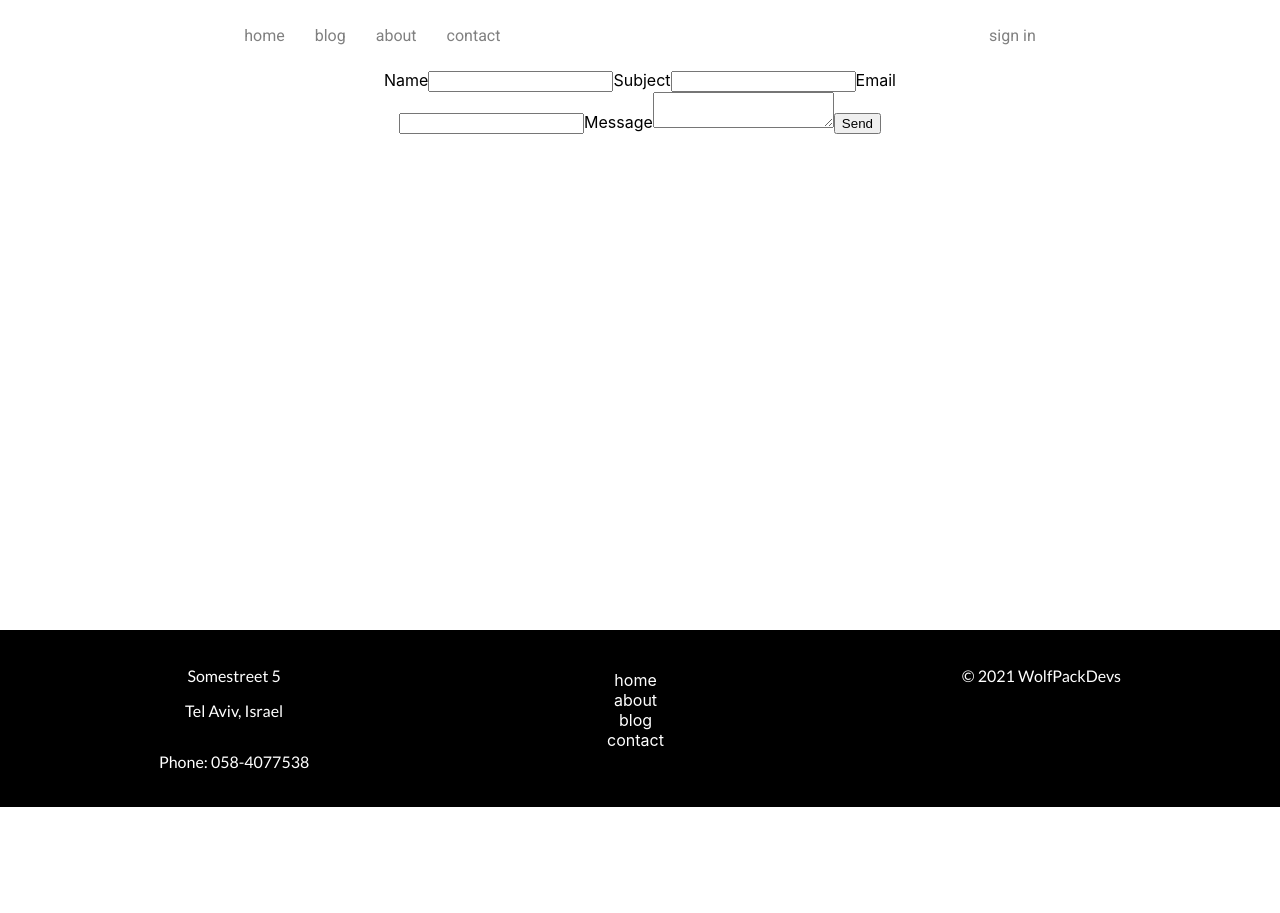
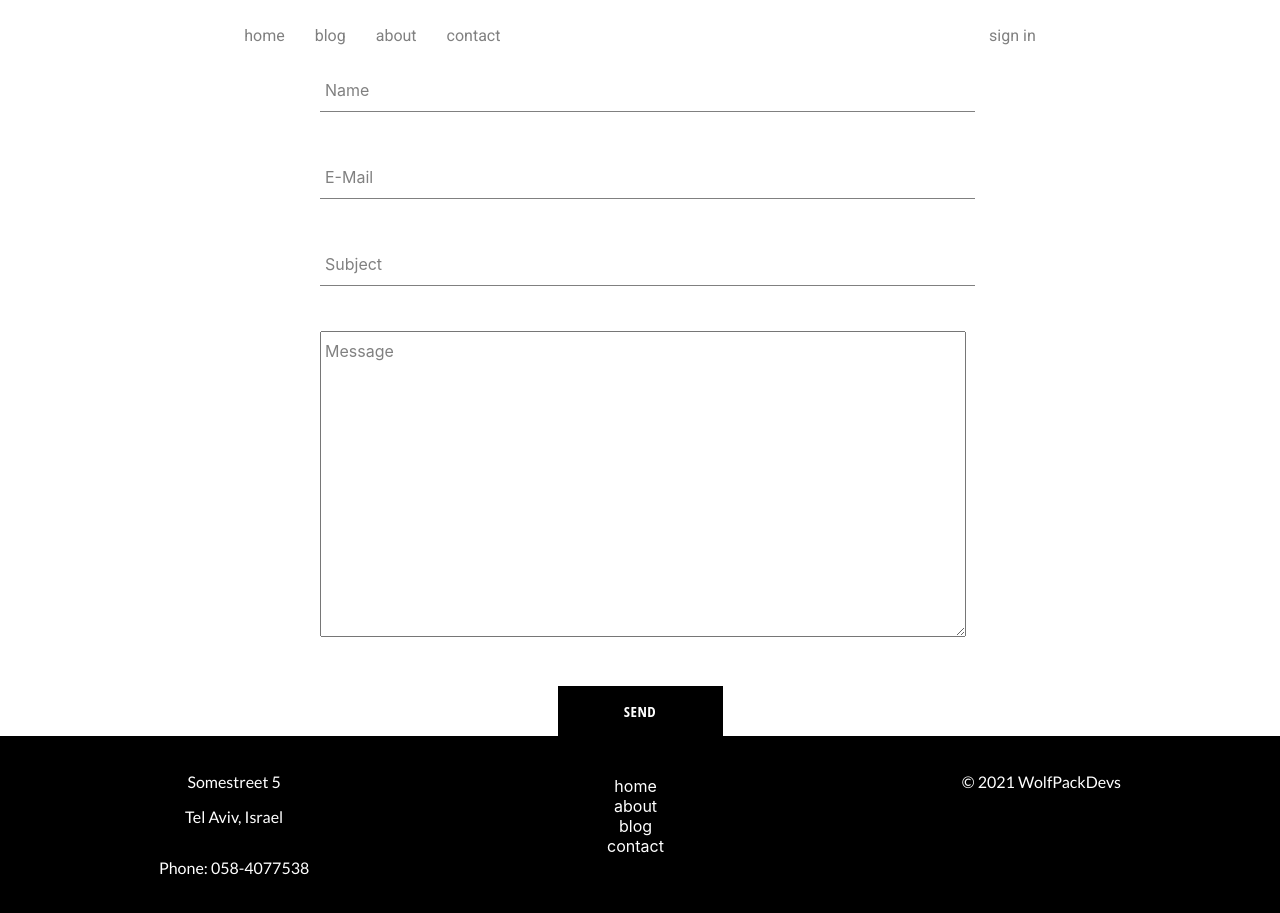
Before and after one commit to wolfpackdevs/wolfpackwebsite, a React (Create React App) app: page /contact in a window 1280 px wide. Before the commit the page ends 807 px from the top, so only its background shows below. Built offline with nearby package versions, Linux system fonts and the light colour scheme; no server answers.

Commit message:
Reformatted contact page. Does not use a rich text editor because of issues with email service

```diff
--- a/src/pages/contact/contact.page.jsx
+++ b/src/pages/contact/contact.page.jsx
@@ -2,6 +2,11 @@ import emailjs from 'emailjs-com';
 import React, {useState} from 'react';
 
 import './contact.style.scss';
+import FormInput from './../../components/form-input/form-input.component';
+import FormArea from './../../components/form-input/form-area.component';
+import CustomButton from '../../components/custom-button/custom-button.component';
+import {Editor} from '@tinymce/tinymce-react';
+import blog from '../../blog';
 
 const Contact = () => {
 
@@ -26,20 +31,61 @@ const Contact = () => {
     const sentAlert = () => {
         <h1>Message Sent</h1>
     }
-
+    const [name, setName]=useState("");
+    const [email, setEmail]=useState("");
+    const [subject, setSubject]=useState("");
+    const [message, setMessage]=useState("");
     return (
         <div className="contact">
             {sent ? sentAlert :
                 <form className="contact-form" onSubmit={sendEmail}>
-                <label>Name</label>
-                <input type="text" name="name" />
-                <label>Subject</label>
-                <input type="text" name="subject" />
-                <label>Email</label>
-                <input type="email" name="email" />
-                <label>Message</label>
-                <textarea name="message" />
-                <input type="submit" value="Send" />
+                <FormInput
+                        name="name"
+                        type='text'
+                        value={name}
+                        handleChange={(event)=>{setName(event.target.value)}}
+                        label='Name'
+                        required
+                    />
+                <FormInput
+                        name="email"
+                        type='email'
+                        value={email}
+                        handleChange={(event)=>{setEmail(event.target.value)}}
+                        label='E-Mail'
+                        required
+                    />
+                <FormInput
+                        name="subject"
+                        type='Text'
+                        value={subject}
+                        handleChange={(event)=>{setSubject(event.target.value)}}
+                        label='Subject'
+                        required
+                    />
+                    <FormArea name='message'
+                    type='text'
+                    value={message}
+                        handleChange={(event)=>{setMessage(event.target.value)}}
+                        label='Message'
+                        required
+                        />
+                {/* <Editor name="message"
+                        init={{selector: "textarea",
+                        menubar: false,
+                        plugins: "link image code",
+                        toolbar: 'undo redo | styleselect | forecolor | bold italic | alignleft aligncenter alignright alignjustify | outdent indent | link image | code'
+
+                    }}
+                        apikey={blog}
+                        onEditorChange={ (content, editor) => {
+                            setMessage(content);
+                            console.log(message);
+                          }}
+                        /> */}
+                        {/* <label>Message</label>
+                <textarea name="message" /> */}
+                <CustomButton type='submit'>Send</CustomButton>
               </form>
             }
         </div>
```
